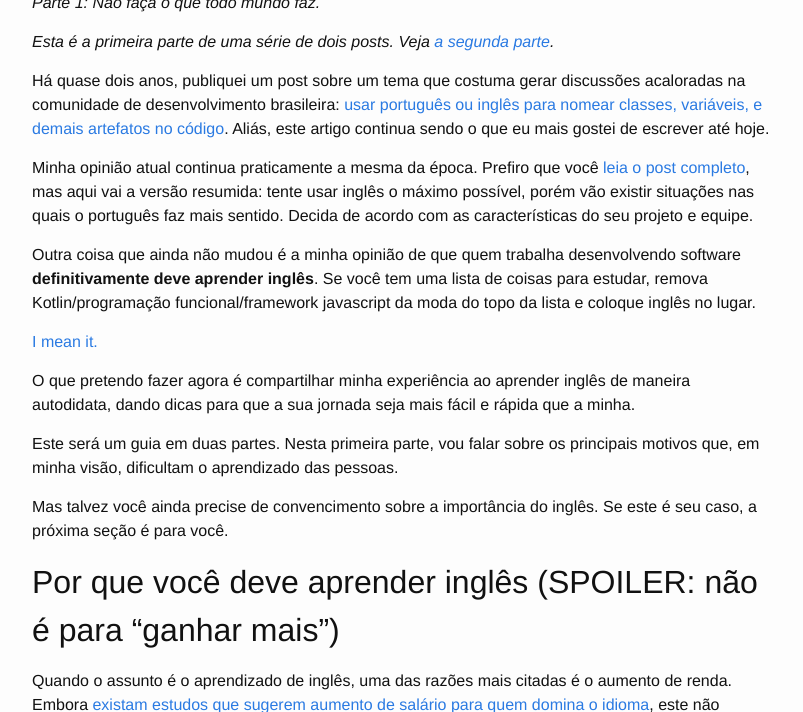
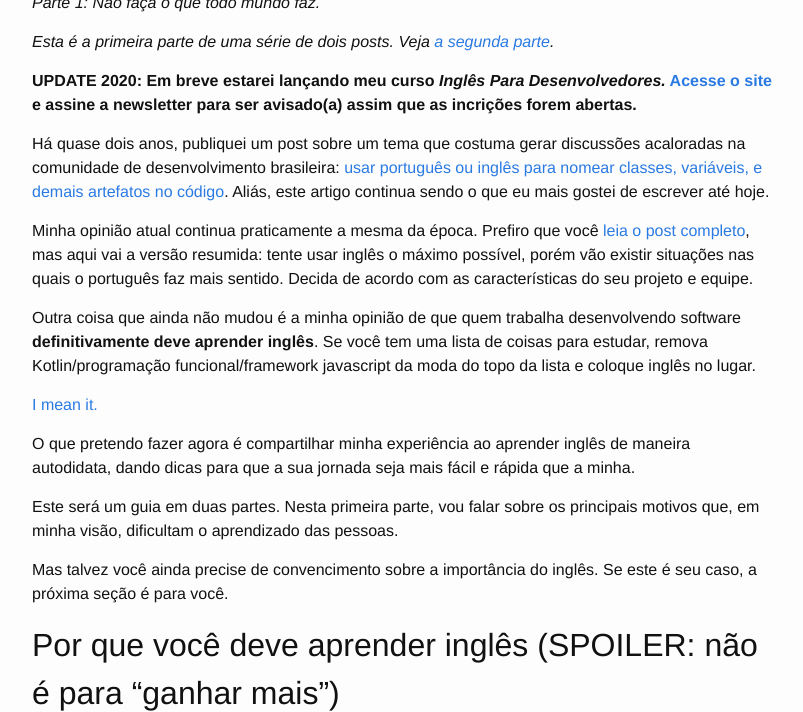
Before and after one commit to carlosschults/my-blog-source, a Jekyll site: the page built from _posts/2017-11-27-como-aprender-ingles.md, in a window 1280 px wide and 900 px high, scrolled down 362 px, cut to the strip 188-900 px from the top of the window. Shown: the whole strip, without its empty margins (238-1041 px from the left). Built offline with Jekyll 4.4.1, drawn with Linux system fonts in a browser that asks for light colours; comment, search, counter and statistics services are not loaded.

Commit message:
Add link to ingles4devs

```diff
--- a/_posts/2017-11-27-como-aprender-ingles.md
+++ b/_posts/2017-11-27-como-aprender-ingles.md
@@ -17,6 +17,8 @@ tags:
 <!--more-->
 
 *Esta é a primeira parte de uma série de dois posts. Veja [a segunda parte](https://carlosschults.net/pt/como-aprender-ingles-parte-2).*
+
+**UPDATE 2020: Em breve estarei lançando meu curso *Inglês Para Desenvolvedores.* [Acesse o site](https://ingles4devs.com/) e assine a newsletter para ser avisado(a) assim que as incrições forem abertas.**
 
 Há quase dois anos, publiquei um post sobre um tema que costuma gerar discussões acaloradas na comunidade de desenvolvimento brasileira: [usar português ou inglês para nomear classes, variáveis, e demais artefatos no código](https://carlosschults.net/pt/programar-portugues-ou-ingles/). Aliás, este artigo continua sendo o que eu mais gostei de escrever até hoje.
 
```
Also changed, not shown: _posts/2016-03-29-programar-portugues-ou-ingles.md (+7 -4 lines), _posts/2017-12-05-como-aprender-ingles-parte-2.md (+2 -0 lines).
